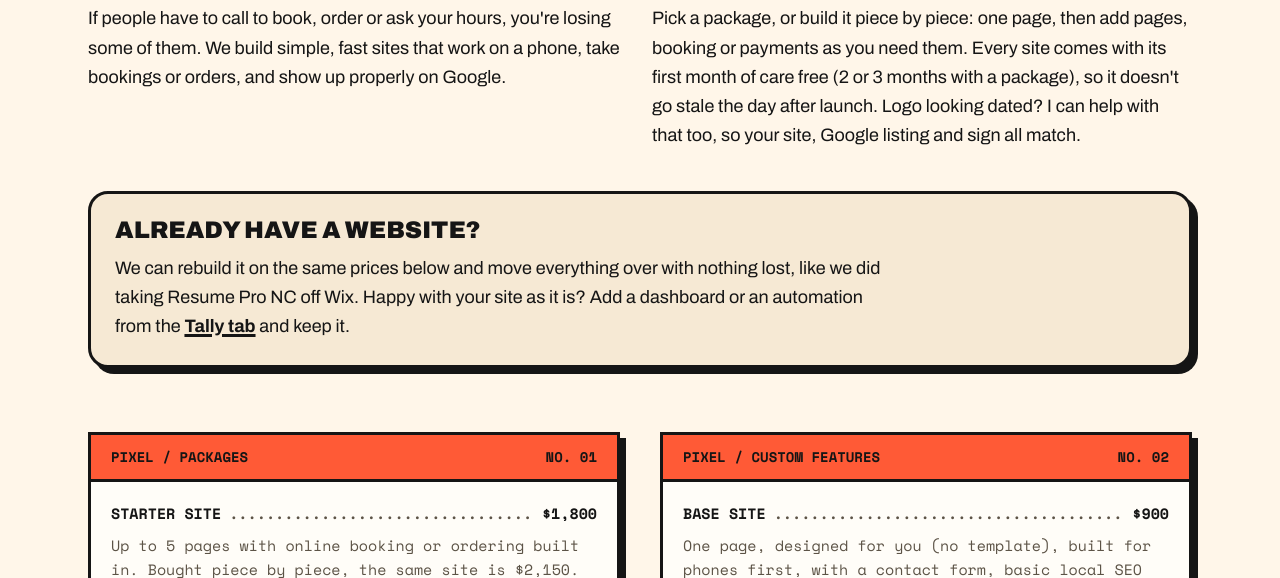
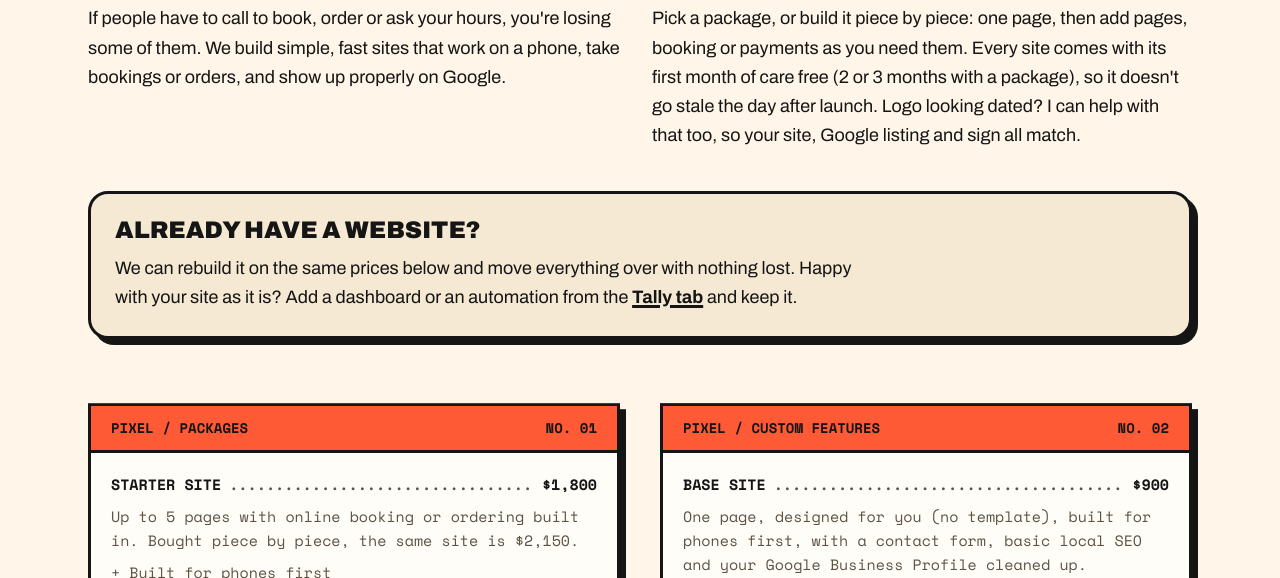
Before and after one commit to pixel-and-tally/pixel-and-tally, an Astro site: page /pixel in a window 1280 px wide. Shown: the part 522-1100 px from the top of the page. Built offline with nearby package versions, Linux system fonts and the light colour scheme; Astro itself is replaced by a stand-in of ours.

Commit message:
Trim the 'Already have a website?' note
Co-Authored-By: Claude Opus 5.5 <noreply@anthropic.com>

```diff
--- a/src/pages/pixel.astro
+++ b/src/pages/pixel.astro
@@ -28,8 +28,7 @@ import { pixel, pixelPieces, pixelPlans, work } from "../site";
     <div class="sticker mt-10 bg-sunk p-6">
       <p class="font-display text-2xl leading-none font-black uppercase [font-stretch:125%]">Already have a website?</p>
       <p class="mt-3 max-w-3xl text-lg leading-relaxed">
-        We can rebuild it on the same prices below and move everything over with nothing lost, like we did taking
-        Resume Pro NC off Wix. Happy with your site as it is? Add a dashboard or an automation from the
+        We can rebuild it on the same prices below and move everything over with nothing lost. Happy with your site as it is? Add a dashboard or an automation from the
         <a href="/tally/" class="font-bold underline decoration-[3px]">Tally tab</a> and keep it.
       </p>
     </div>
```
